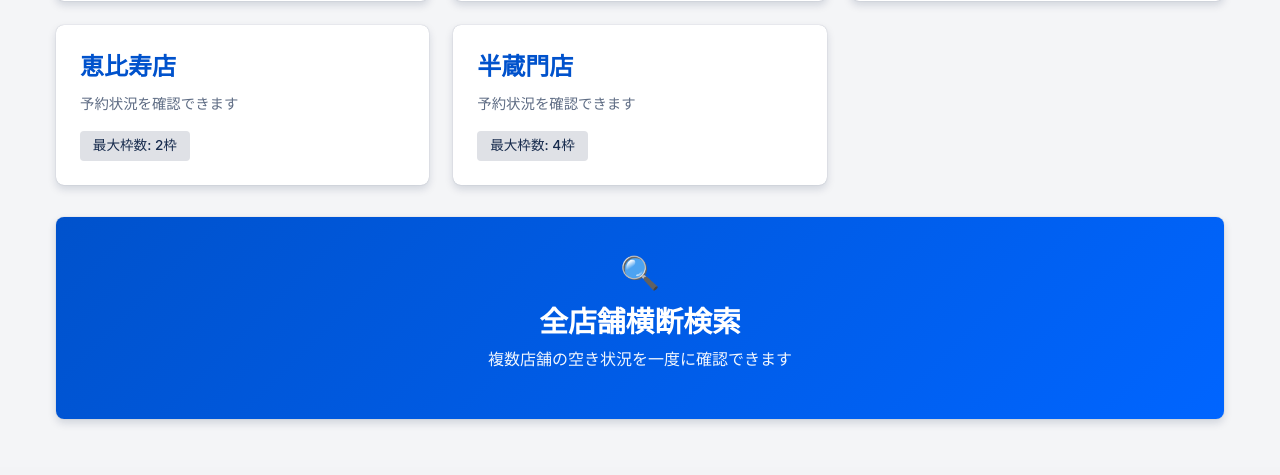
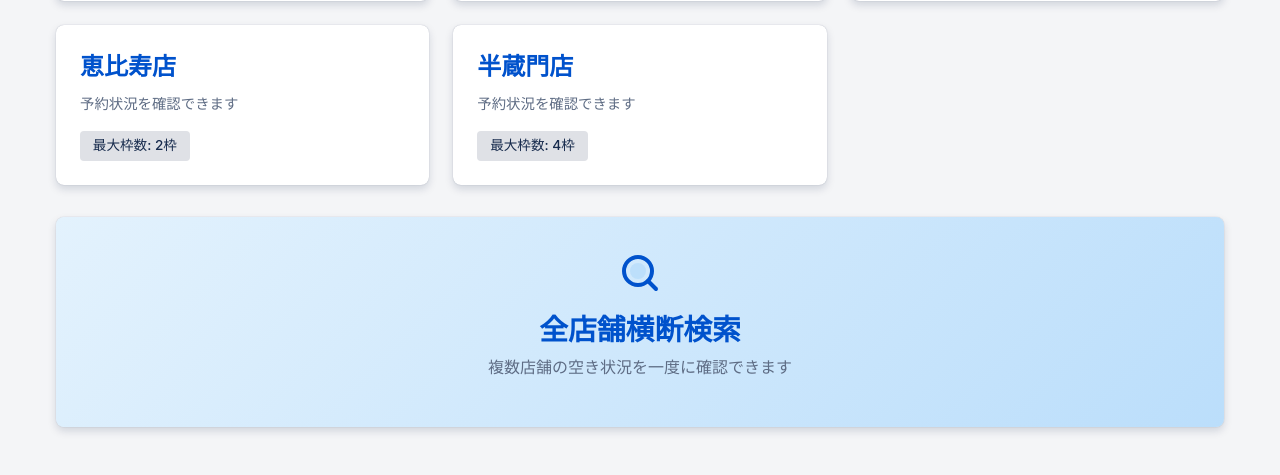
Before and after one commit to aceboy1016/HALLEL-, a Flask app: page / in a window 1280 px wide. Shown: the part 357-832 px from the top of the page. Before the commit the page ends 781 px from the top, so only its background shows below. Run offline with Flask 3, Linux system fonts and the light colour scheme; some libraries are stand-ins or nearby versions.

Commit message:
統合検索カードのデザイン改善
変更内容:
- 派手な青→淡いブルーグラデーション (#E3F2FD → #BBDEFB)
- 絵文字→SVGアイコン（虫眼鏡）
- ホバー時の色も淡く調整
- テキスト色をダークグレーに変更（視認性向上）

デザイン:
- より洗練された印象
- 店舗カードとの統一感
- アクセシビリティ向上

```diff
--- a/templates/store-select.html
+++ b/templates/store-select.html
@@ -111,8 +111,8 @@
         }
 
         .search-card {
-            background: linear-gradient(135deg, var(--primary-blue) 0%, var(--primary-blue-hover) 100%);
-            color: white;
+            background: linear-gradient(135deg, #E3F2FD 0%, #BBDEFB 100%);
+            color: var(--text-primary);
             border-radius: 8px;
             padding: 2rem;
             text-align: center;
@@ -126,24 +126,30 @@
 
         .search-card:hover {
             transform: translateY(-2px);
-            box-shadow: 0 8px 16px rgba(0, 82, 204, 0.3);
-            color: white;
+            box-shadow: 0 8px 16px rgba(100, 150, 200, 0.2);
+            background: linear-gradient(135deg, #BBDEFB 0%, #90CAF9 100%);
         }
 
         .search-card h2 {
             font-size: 1.8rem;
             font-weight: 600;
             margin-bottom: 0.5rem;
+            color: var(--primary-blue);
         }
 
         .search-card p {
             font-size: 1rem;
-            opacity: 0.95;
+            color: var(--text-secondary);
         }
 
         .icon {
-            font-size: 2rem;
-            margin-bottom: 0.5rem;
+            margin-bottom: 1rem;
+        }
+
+        .search-icon {
+            width: 48px;
+            height: 48px;
+            margin: 0 auto;
         }
 
         @media (max-width: 768px) {
@@ -175,7 +181,13 @@
         </div>
 
         <a href="/search" class="search-card">
-            <div class="icon">🔍</div>
+            <div class="icon">
+                <svg class="search-icon" viewBox="0 0 24 24" fill="none" xmlns="http://www.w3.org/2000/svg">
+                    <circle cx="11" cy="11" r="7" stroke="#0052CC" stroke-width="2"/>
+                    <path d="M20 20L16 16" stroke="#0052CC" stroke-width="2" stroke-linecap="round"/>
+                    <circle cx="11" cy="11" r="4" fill="#90CAF9" opacity="0.3"/>
+                </svg>
+            </div>
             <h2>全店舗横断検索</h2>
             <p>複数店舗の空き状況を一度に確認できます</p>
         </a>
```
